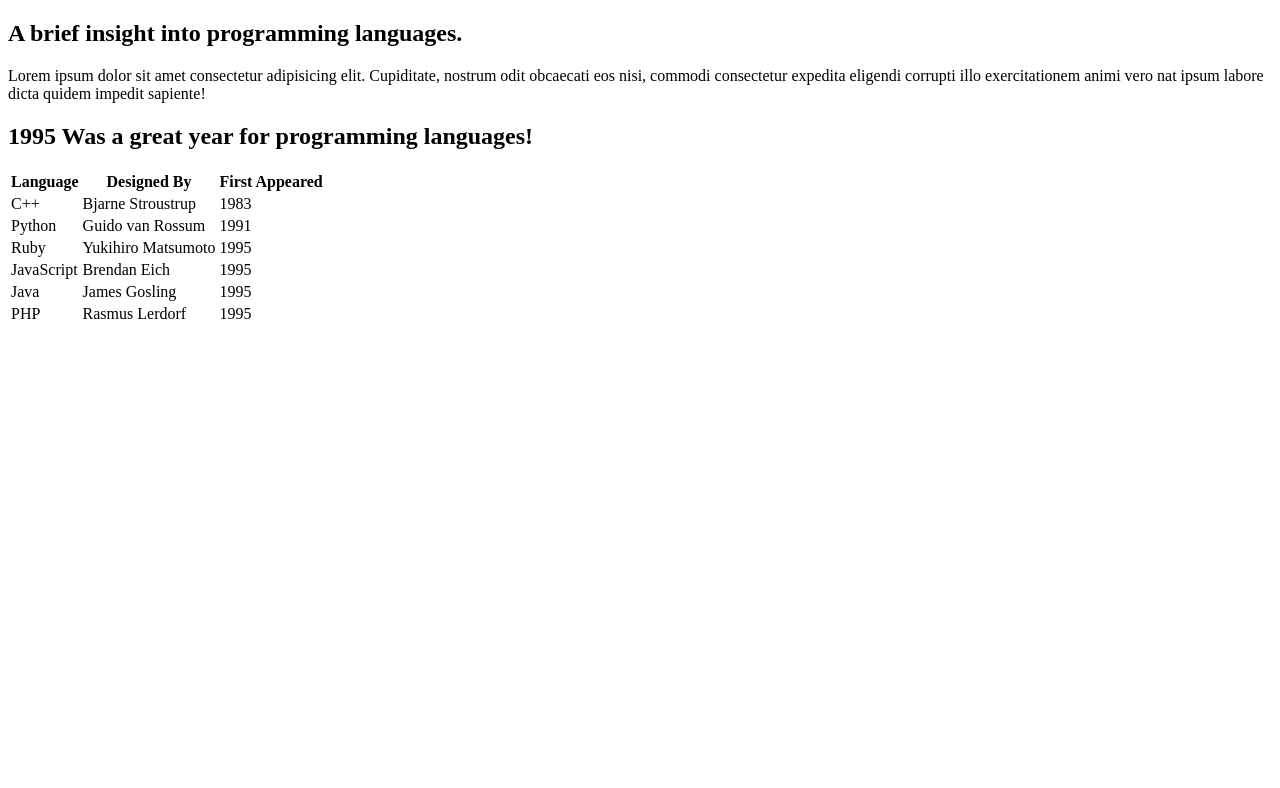
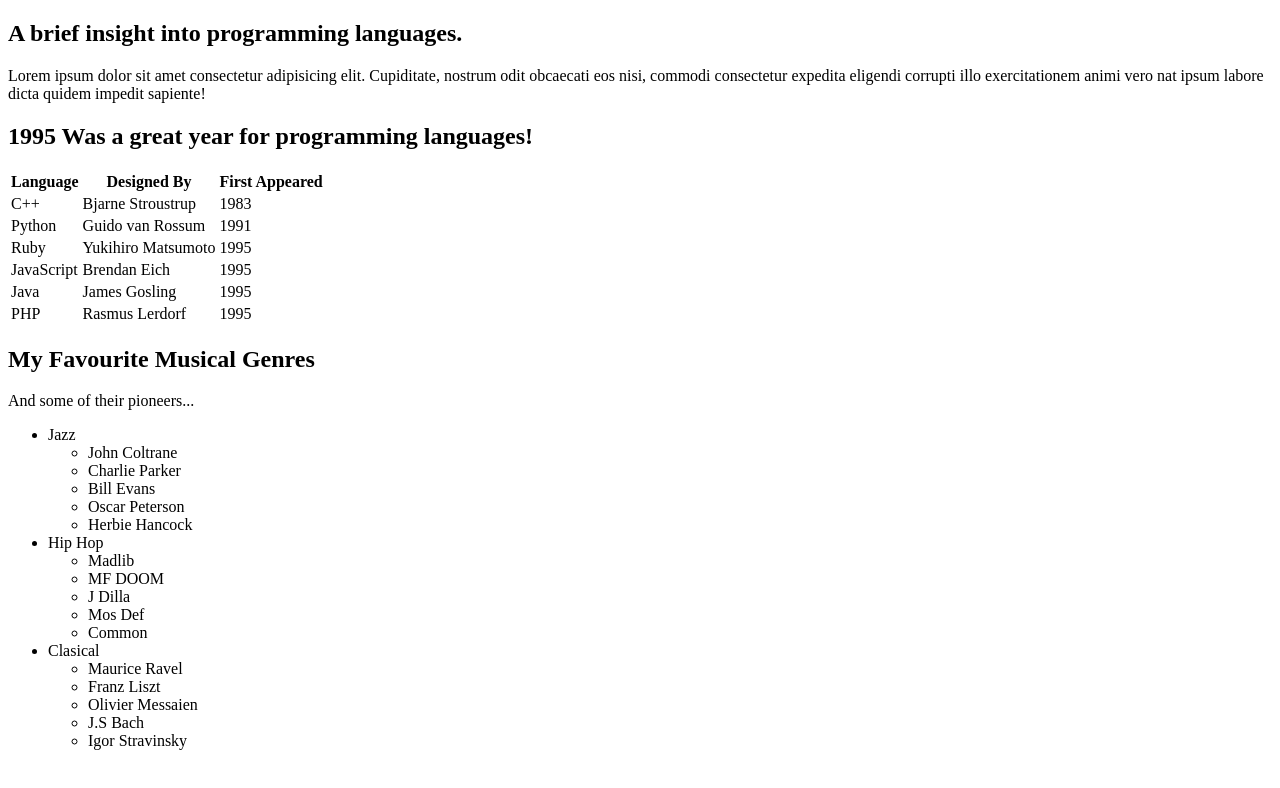
Before and after one commit to everodriguezval/xander-html-attribute-exercises, a plain HTML site: page index.html in a window 1280 px wide. Drawn offline with Linux system fonts and the light colour scheme.

Commit message:
Exercise 2 completed

```diff
--- a/index.html
+++ b/index.html
@@ -7,11 +7,11 @@
         <title>HTML Attribute Exercise</title>
     </head>
     <body>
-        <section>
+        <section class="exercise-1">
             <h1>A brief insight into programming languages.</h1>
             <p>Lorem ipsum dolor sit amet consectetur adipisicing elit. Cupiditate, nostrum odit obcaecati eos nisi, commodi consectetur expedita eligendi corrupti illo exercitationem animi vero nat ipsum labore dicta quidem impedit sapiente!</p>
         </section>
-        <section>
+        <section class="exercise-1">
             <h2>1995 Was a great year for programming languages!</h2>
             <table>
                 <thead>
@@ -55,5 +55,35 @@
                 </tbody>
             </table>
         </section>
+        <section class="exercise-2">
+            <h1>My Favourite Musical Genres</h1>
+            <p>And some of their pioneers...</p>
+            <ul>
+                <li>Jazz</li>
+                <ul>
+                    <li>John Coltrane</li>
+                    <li>Charlie Parker</li>
+                    <li>Bill Evans</li>
+                    <li>Oscar Peterson</li>
+                    <li>Herbie Hancock</li>
+                </ul>
+                <li>Hip Hop</li>
+                <ul>
+                    <li>Madlib</li>
+                    <li>MF DOOM</li>
+                    <li>J Dilla</li>
+                    <li>Mos Def</li>
+                    <li>Common</li>
+                </ul>
+                <li>Clasical</li>
+                <ul>
+                    <li>Maurice Ravel</li>
+                    <li>Franz Liszt</li>
+                    <li>Olivier Messaien</li>
+                    <li>J.S Bach</li>
+                    <li>Igor Stravinsky</li>
+                </ul>
+            </ul>
+        </section>
     </body>
 </html>
```
